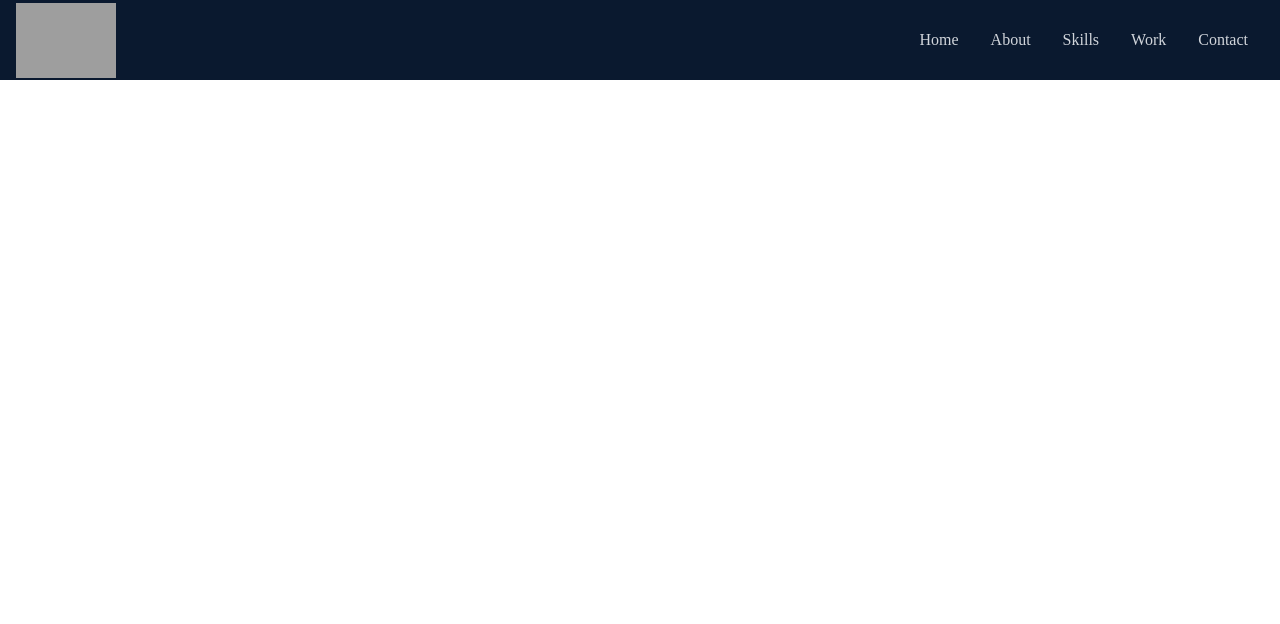
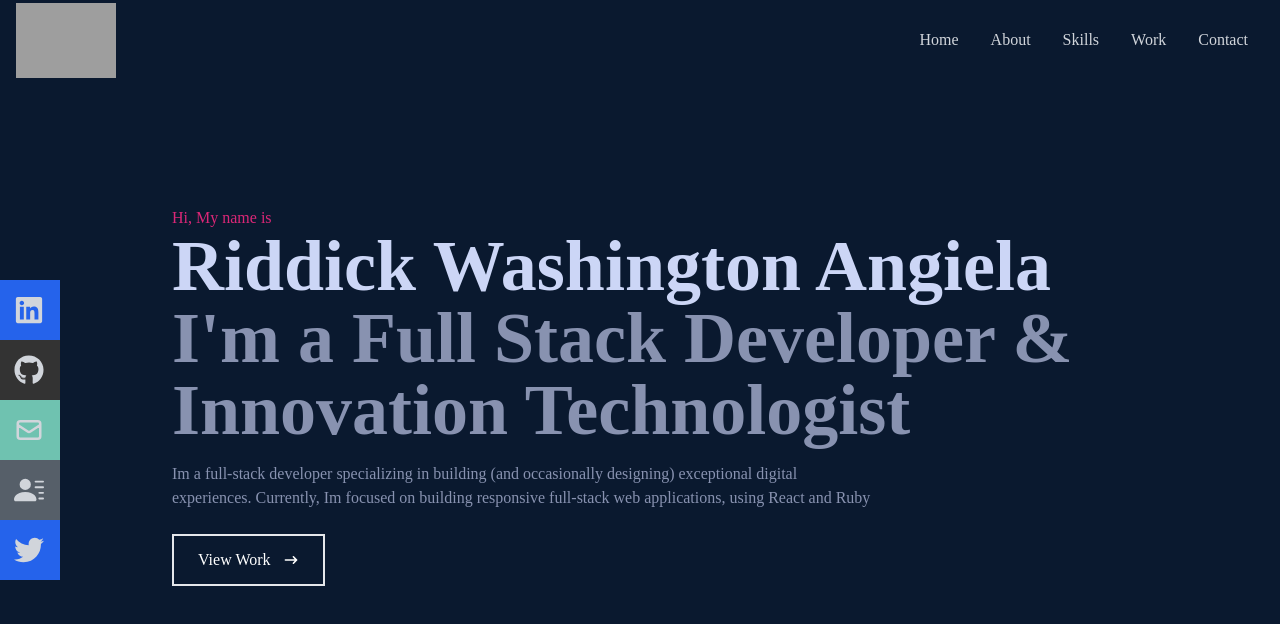
Before and after one commit to RiddickAngiela/portfolio-react-app, a React (Create React App) app: page / in a window 1280 px wide. Shown: the top 624 px of the page. Built offline with nearby package versions, Linux system fonts and the light colour scheme; grey boxes are pictures that could not be loaded.

Commit message:
Home component

```diff
--- a/src/App.js
+++ b/src/App.js
@@ -1,3 +1,4 @@
+import Home from "./components/Home";
 import Navbar from "./components/Navbar";
 
 
@@ -5,6 +6,7 @@ function App() {
   return (
     <div>
       <Navbar />
+      <Home />
     </div>
   );
 }
--- a/src/components/Home.jsx
+++ b/src/components/Home.jsx
@@ -4,8 +4,20 @@ import { HiArrowNarrowRight } from 'react-icons/hi';
 
 const Home = () => {
   return (
-    <div>
-
+    <div name='home' className='bg-[#0a192f] w-full h-screen'>
+        {/* Container */}
+        <div className='max-w-[1000px] mx-auto px-8 flex flex-col justify-center h-full'>
+                <p className='text-pink-600'>Hi, My name is</p>
+                <h1 className='text-4xl sm:text-7xl font-bold text-[#ccd6f6]'>Riddick Washington Angiela</h1>
+                <h2 className='text-4xl sm:text-7xl font-bold text-[#8892b0]'>I'm a Full Stack Developer & Innovation Technologist</h2>
+                <p className='text-[#8892b0] py-4 max-w-[700px]'>Im a full-stack developer specializing in building (and occasionally
+          designing) exceptional digital experiences. Currently, Im focused on
+          building responsive full-stack web applications, using React and Ruby</p>
+          <div>
+            <button className='text-white group border-2 px-6 py-3 my-2 flex items-center hover:bg-pink-600 hover:border-pink-600'>View Work
+            <span className='group-hover:rotate-90 duration-300'><HiArrowNarrowRight className='ml-3'/></span></button>
+          </div>
+        </div>
     </div>
   )
 }
--- a/src/components/Navbar.jsx
+++ b/src/components/Navbar.jsx
@@ -1,5 +1,15 @@
 import React, { useState } from 'react'
-import {FaBars, FaTimes} from 'react-icons/fa'
+import {
+  FaBars,
+  FaTimes,
+  FaGithub,
+  FaLinkedin,
+  FaFacebook,
+  FaLinkedinIn,
+  FaTwitter,
+} from 'react-icons/fa';
+import { HiOutlineMail } from 'react-icons/hi';
+import { BsFillPersonLinesFill } from 'react-icons/bs';
 
 const Navbar = () => {
         const [nav,setNav] = useState(false)
@@ -36,9 +46,37 @@ const Navbar = () => {
         </ul>
 
         {/* Social icons */}
-        <div className='flex fixed flex-col top-[35%] left-0'>
+        <div className='hidden lg:flex fixed flex-col top-[35%] left-0'>
             <ul>
+                <li className='w-[160px] h-[60px] flex justify-between items-center ml-[-100px] hover:ml-[-10px] duration-300 bg-blue-600'>
+                    <a className='flex justify-between items-center w-full text-gray-300' href='/'>
+                        LinkedIn <FaLinkedin size={30}/>
+                    </a>
+                </li>
 
+                <li className='w-[160px] h-[60px] flex justify-between items-center ml-[-100px] hover:ml-[-10px] duration-300 bg-[#333333]'>
+                    <a className='flex justify-between items-center w-full text-gray-300' href='/'>
+                        GitHub <FaGithub size={30}/>
+                    </a>
+                </li>
+
+                <li className='w-[160px] h-[60px] flex justify-between items-center ml-[-100px] hover:ml-[-10px] duration-300 bg-[#6fc2b0]'>
+                    <a className='flex justify-between items-center w-full text-gray-300' href='/'>
+                        Email <HiOutlineMail size={30}/>
+                    </a>
+                </li>
+
+                <li className='w-[160px] h-[60px] flex justify-between items-center ml-[-100px] hover:ml-[-10px] duration-300 bg-[#565f69]'>
+                    <a className='flex justify-between items-center w-full text-gray-300' href='/'>
+                        CV<BsFillPersonLinesFill size={30}/>
+                    </a>
+                </li>
+
+                <li className='w-[160px] h-[60px] flex justify-between items-center ml-[-100px] hover:ml-[-10px] duration-300 bg-blue-600'>
+                    <a className='flex justify-between items-center w-full text-gray-300' href='/'>
+                        Twitter<FaTwitter size={30}/>
+                    </a>
+                </li>
             </ul>
         </div>
     </div>
```
